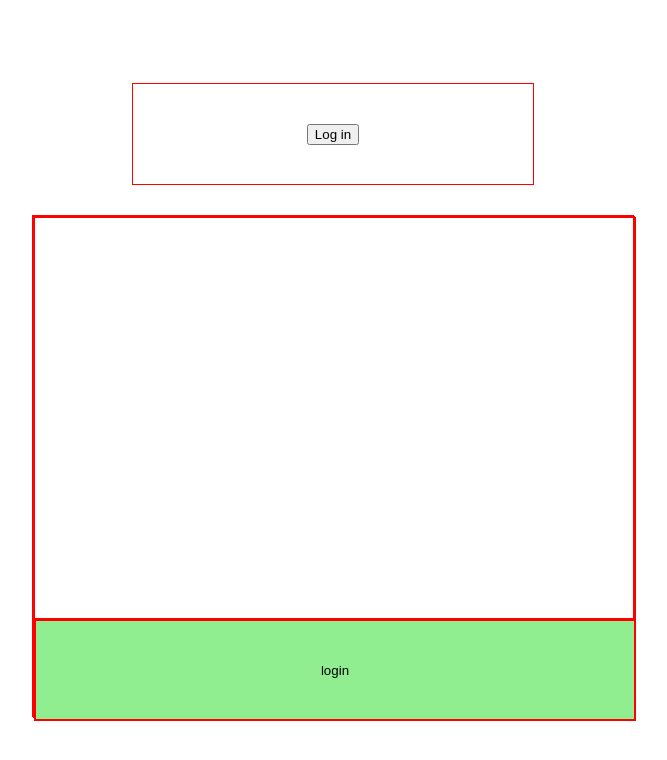
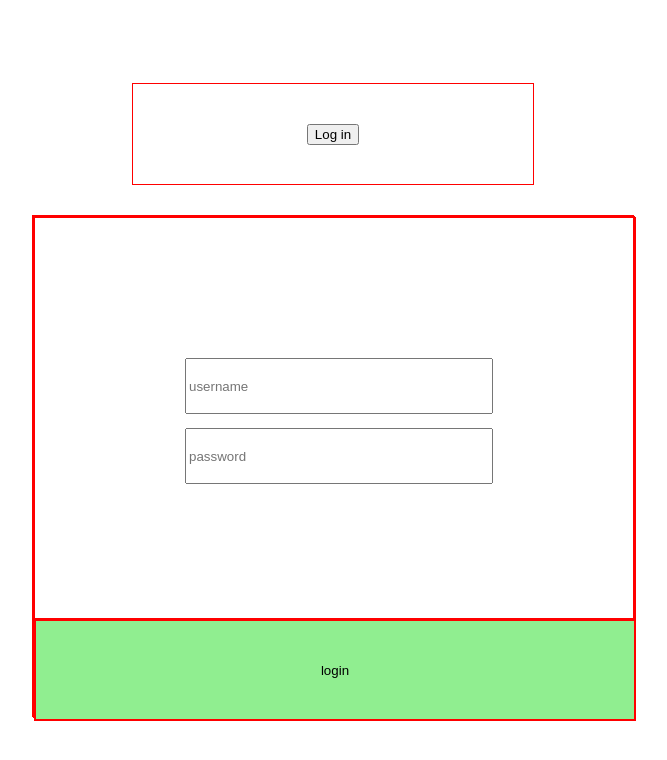
Before and after one commit to oDs1337/dating-app, an Angular app: page / in a window 1280 px wide. Shown: the top 760 px of the page, without its empty margins (307-974 px from the left). Built offline with nearby package versions, Linux system fonts and the light colour scheme.

Commit message:
working login form

```diff
--- a/src/app/account.service.ts
+++ b/src/app/account.service.ts
@@ -1,9 +1,34 @@
+import { Router } from '@angular/router';
 import { Injectable } from '@angular/core';
+import { Account } from './account';
+import { ACCUNTS } from './mock-account';
 
 @Injectable({
   providedIn: 'root'
 })
 export class AccountService {
 
-  constructor() { }
+  #accountList: Account[] = [];
+  #isLoggedIn = false;
+
+  constructor(private router: Router) {
+    this.getAccounts();
+   }
+
+  get isLoggedIn(){
+    return this.#isLoggedIn;
+  }
+
+  getAccounts(): void{
+    this.#accountList = ACCUNTS;
+  }
+
+  loginUser({username, password}: Account){
+    this.#accountList.forEach(user => {
+      if((username === user.username) && (password === user.password)){
+        this.#isLoggedIn = true;
+        // navigate to dating component
+      }
+    })
+  }
 }
--- a/src/app/login-form/login-form.component.css
+++ b/src/app/login-form/login-form.component.css
@@ -9,6 +9,10 @@
 .loginForm{
   width: 600px;
   height: 400px;
+  display: flex;
+  justify-content: center;
+  align-items: center;
+  flex-direction: column;
 
   border: 1px solid red;
 }
@@ -21,3 +25,14 @@
 .loginButton{
   background-color: lightgreen;
 }
+.username, .password{
+  width: 300px;
+  height: 50px;
+}
+.password{
+  margin-top: 20px;
+}
+input{
+  width: 100%;
+  height: 100%;
+}
--- a/src/app/login-form/login-form.component.html
+++ b/src/app/login-form/login-form.component.html
@@ -1,7 +1,12 @@
 <div class="loginContainer">
-  <form #userLogin="ngForm">
+  <form #userLogin="ngForm" (ngSubmit)="loginPressed(userLogin.value)">
     <div class="loginForm">
-
+      <div class="username">
+        <input type="text" name="username" placeholder="username" ngModel>
+      </div>
+      <div class="password">
+        <input type="password" name="password" placeholder="password" ngModel>
+      </div>
     </div>
     <div class="loginButton">
       <button type="submit" class="loginButton">
--- a/src/app/login-form/login-form.component.ts
+++ b/src/app/login-form/login-form.component.ts
@@ -1,4 +1,6 @@
+import { AccountService } from './../account.service';
 import { Component, OnInit } from '@angular/core';
+import { Account } from '../account';
 
 @Component({
   selector: 'app-login-form',
@@ -7,10 +9,14 @@ import { Component, OnInit } from '@angular/core';
 })
 export class LoginFormComponent implements OnInit {
 
-  constructor() { }
+  constructor(private accountService: AccountService) { }
 
   ngOnInit(): void {
+  }
 
+  loginPressed(value: Account){
+    this.accountService.loginUser(value);
+    console.log(value);
   }
 
 
```
